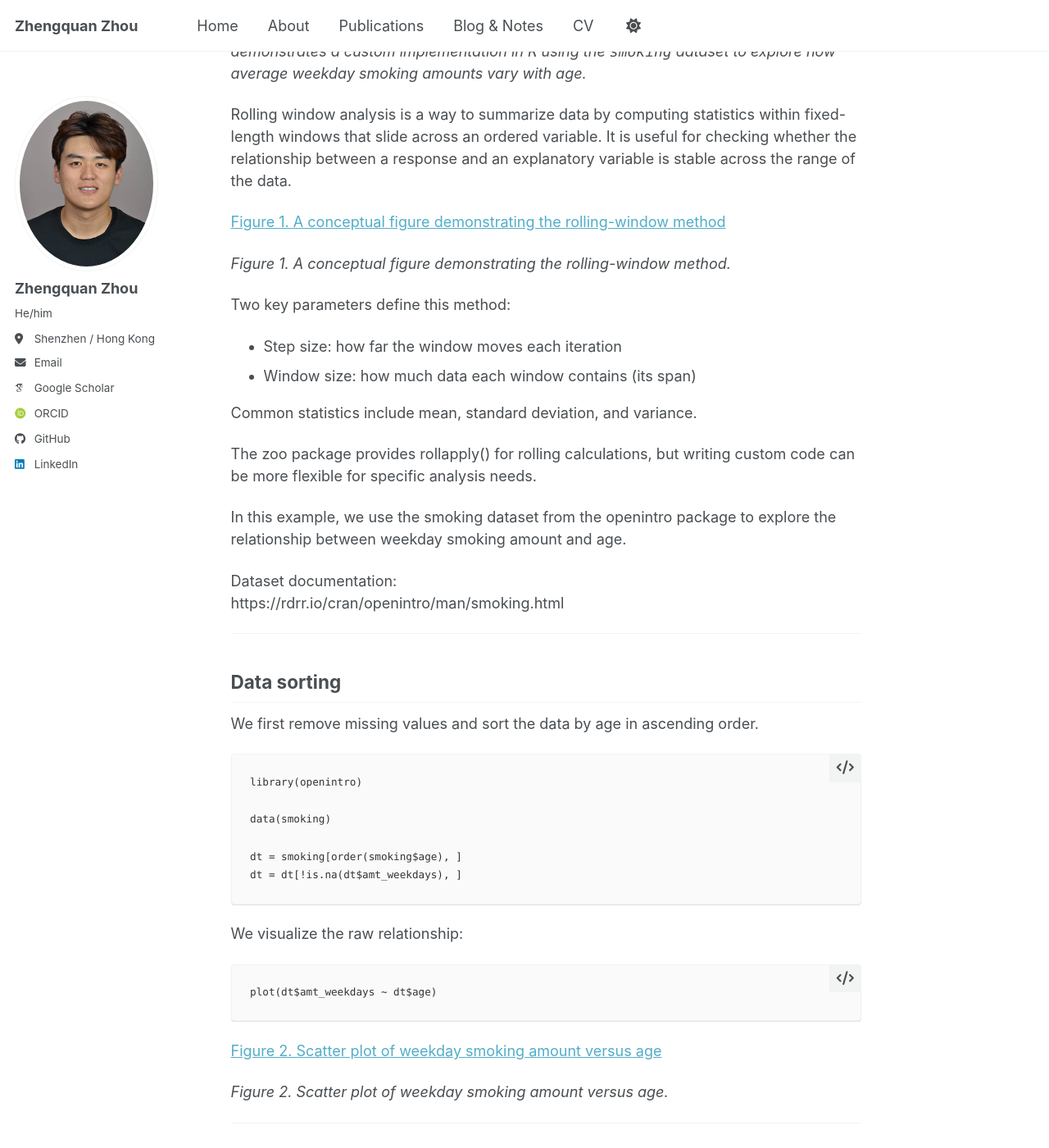
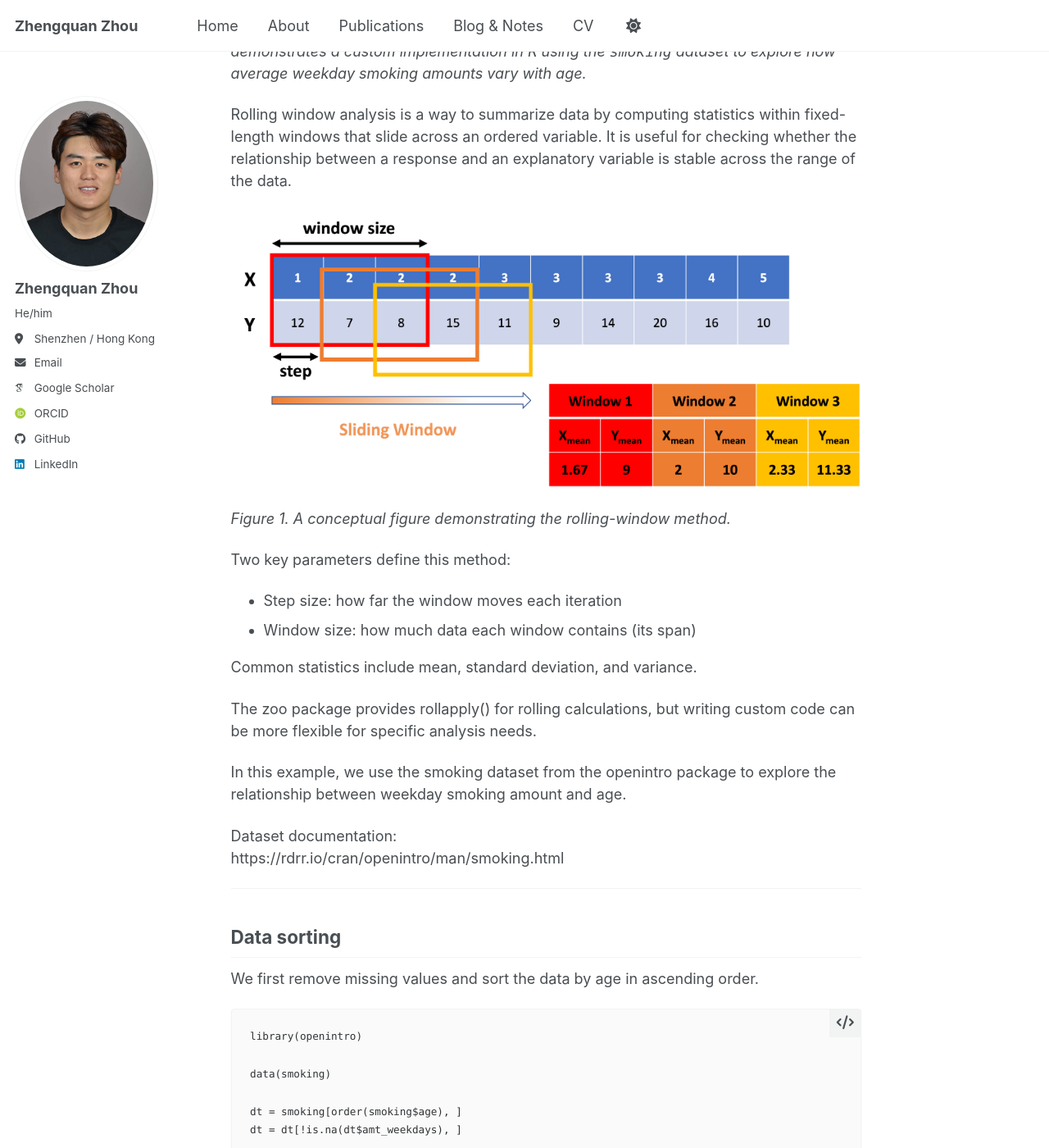
Before and after one commit to zqzhou7/zqzhou7.github.io, a Jekyll site: the page built from _posts/2023-06-01-rolling-window.md, in a window 1280 px wide and 1400 px high, scrolled down 228 px. Shown: the whole window at 82% size. Built offline with Jekyll 4.4.1, drawn with Linux system fonts in a browser that asks for light colours; some web fonts are replaced; a script bundle is joined from its source files by our own code; library files that are not in the unit come from our copies; some of the changed text lies outside the part shown.

Commit message:
Fix image formatting in rolling window analysis note

```diff
--- a/_posts/2023-06-01-rolling-window.md
+++ b/_posts/2023-06-01-rolling-window.md
@@ -9,7 +9,7 @@ categories: [Note]
 
 Rolling window analysis is a way to summarize data by computing statistics within fixed-length windows that slide across an ordered variable. It is useful for checking whether the relationship between a response and an explanatory variable is stable across the range of the data.
 
-[Figure 1. A conceptual figure demonstrating the rolling-window method](/images/notes/rolling_window/sliding_window.png)
+![Figure 1. A conceptual figure demonstrating the rolling-window method](/images/notes/rolling_window/sliding_window.png)
 
 *Figure 1. A conceptual figure demonstrating the rolling-window method.*
 
@@ -44,7 +44,7 @@ We visualize the raw relationship:
 
     plot(dt$amt_weekdays ~ dt$age)
 
-[Figure 2. Scatter plot of weekday smoking amount versus age](/images/notes/rolling_window/raw_plot.png)
+![Figure 2. Scatter plot of weekday smoking amount versus age](/images/notes/rolling_window/raw_plot.png)
 
 *Figure 2. Scatter plot of weekday smoking amount versus age.*
 
@@ -137,7 +137,7 @@ We plot raw data by gender, then overlay the rolling window averages.
            pch = 16,
            col = c('pink', 'lightblue', 'red'))
 
-[Figure 3. Raw smoking data by gender with rolling window averages.](/images/notes/rolling_window/final_plot.png)
+![Figure 3. Raw smoking data by gender with rolling window averages.](/images/notes/rolling_window/final_outcome.png)
 
 *Figure 3. The rolling window averages.*
 
```
